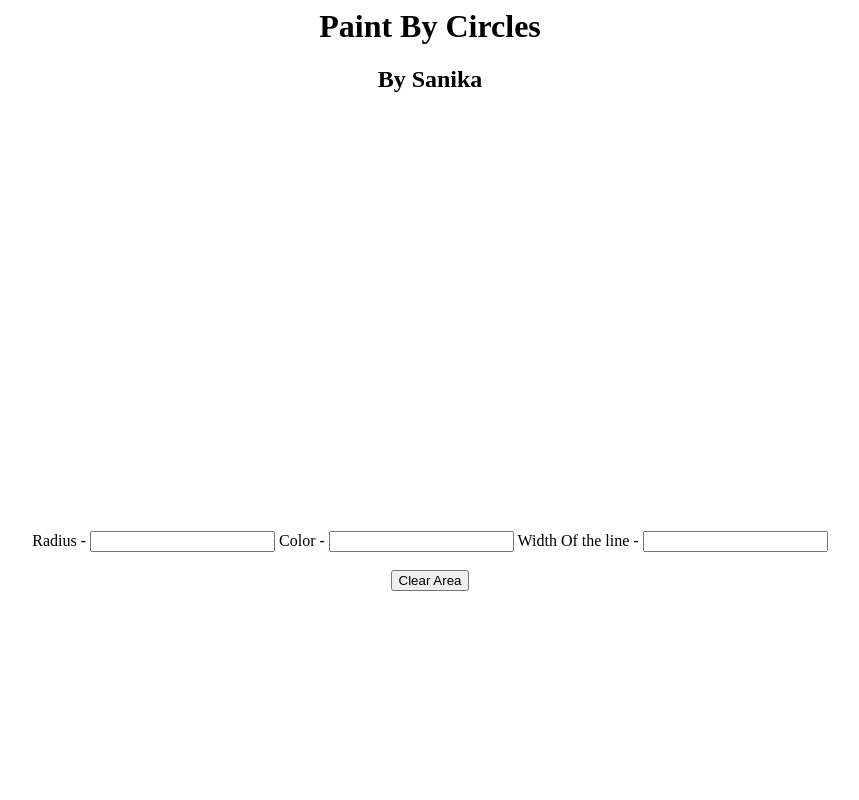
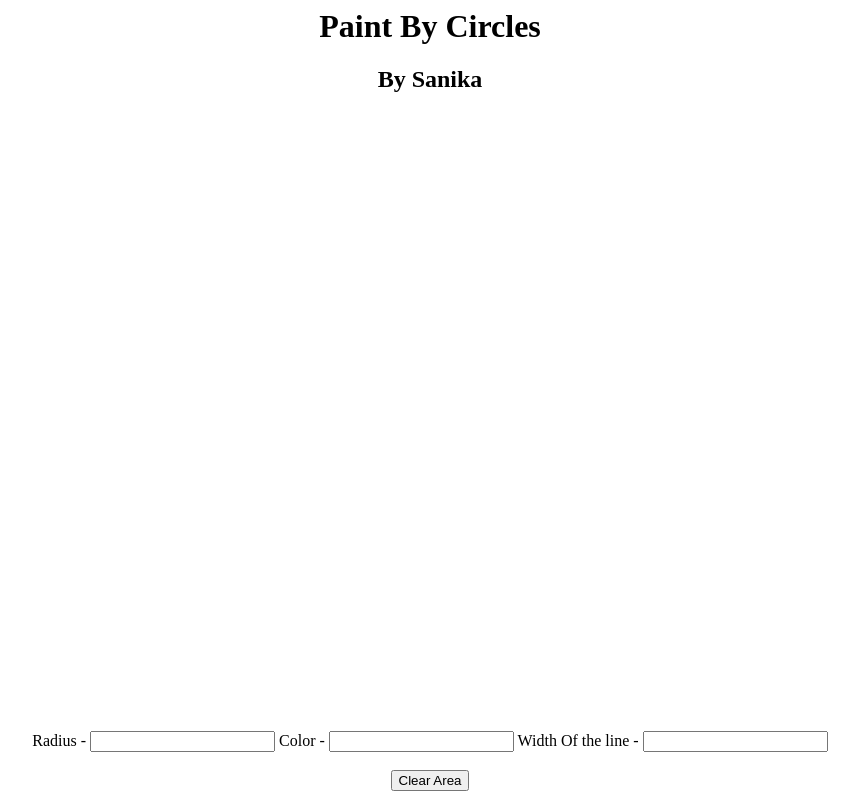
Before and after one commit to Sanika-Tiwari/project82, a plain HTML site: page index.html in a window 1280 px wide. Shown: the whole page, without its empty margins (210-1069 px from the left). Drawn offline with Linux system fonts and the light colour scheme.

Commit message:
Update index.html

```diff
--- a/index.html
+++ b/index.html
@@ -8,7 +8,7 @@
     <h1>Paint By Circles</h1>
       <h2>By Sanika</h2>
 
-        <canvas id="myCanvas" width="800" height="400"></canvas>
+        <canvas id="myCanvas" width="800" height="600" style=""></canvas>
             <br><br>
             <span>Radius - </span>
             <input type="text" id="radius">
```
